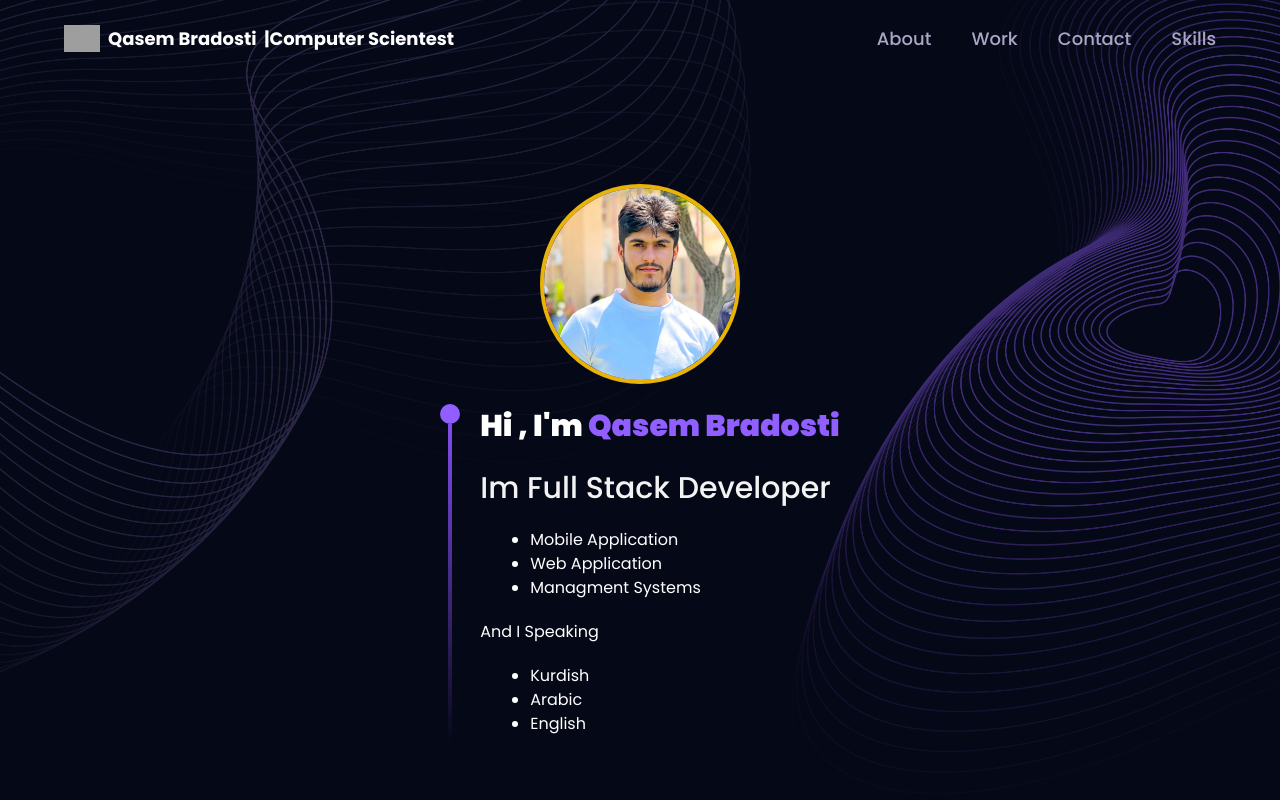
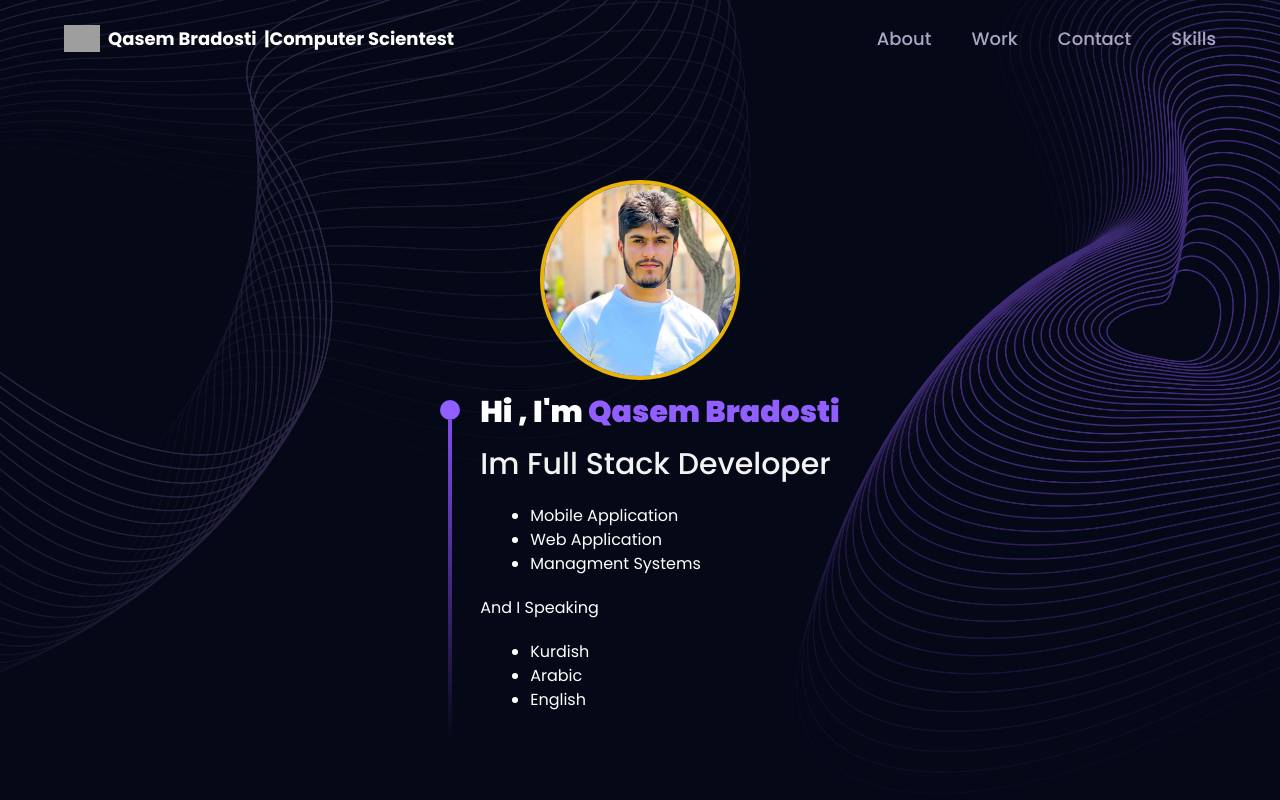
Before and after one commit to QasemPR/QasemBradosti, a React (Create React App) app: page / in a window 1280 px wide. Shown: the top 800 px of the page. Built offline with nearby package versions, Linux system fonts and the light colour scheme; grey boxes are pictures that could not be loaded.

Commit message:
good changes

```diff
--- a/src/components/Hero.jsx
+++ b/src/components/Hero.jsx
@@ -7,7 +7,7 @@ const Hero = () => {
       <div>
         <img
           src={require("../assets/IMG.jpg")}
-          className="w-[200px] h-200px]  rounded-full border-4 mt-[140px] border-yellow-500"
+          className="w-[200px] h-200px]  rounded-full border-4 mt-[120px]  border-yellow-500"
         />
       </div>
       <div
--- a/src/styles.js
+++ b/src/styles.js
@@ -4,7 +4,7 @@ const styles = {
   padding: "sm:px-16 px-6 sm:py-16 py-10",
 
   heroHeadText:
-    "font-black text-white lg:text-[30px] sm:text-[30px] xs:text-[40px] text-[40px] lg:leading-[68px] mt-2",
+    "font-black text-white lg:text-[30px] sm:text-[30px] xs:text-[40px] text-[40px] lg:leading-[48px] mt-2",
   heroSubText:
     "text-[#dfd9ff] font-medium lg:text-[30px] sm:text-[26px] xs:text-[20px] text-[16px] lg:leading-[40px]",
 
```
